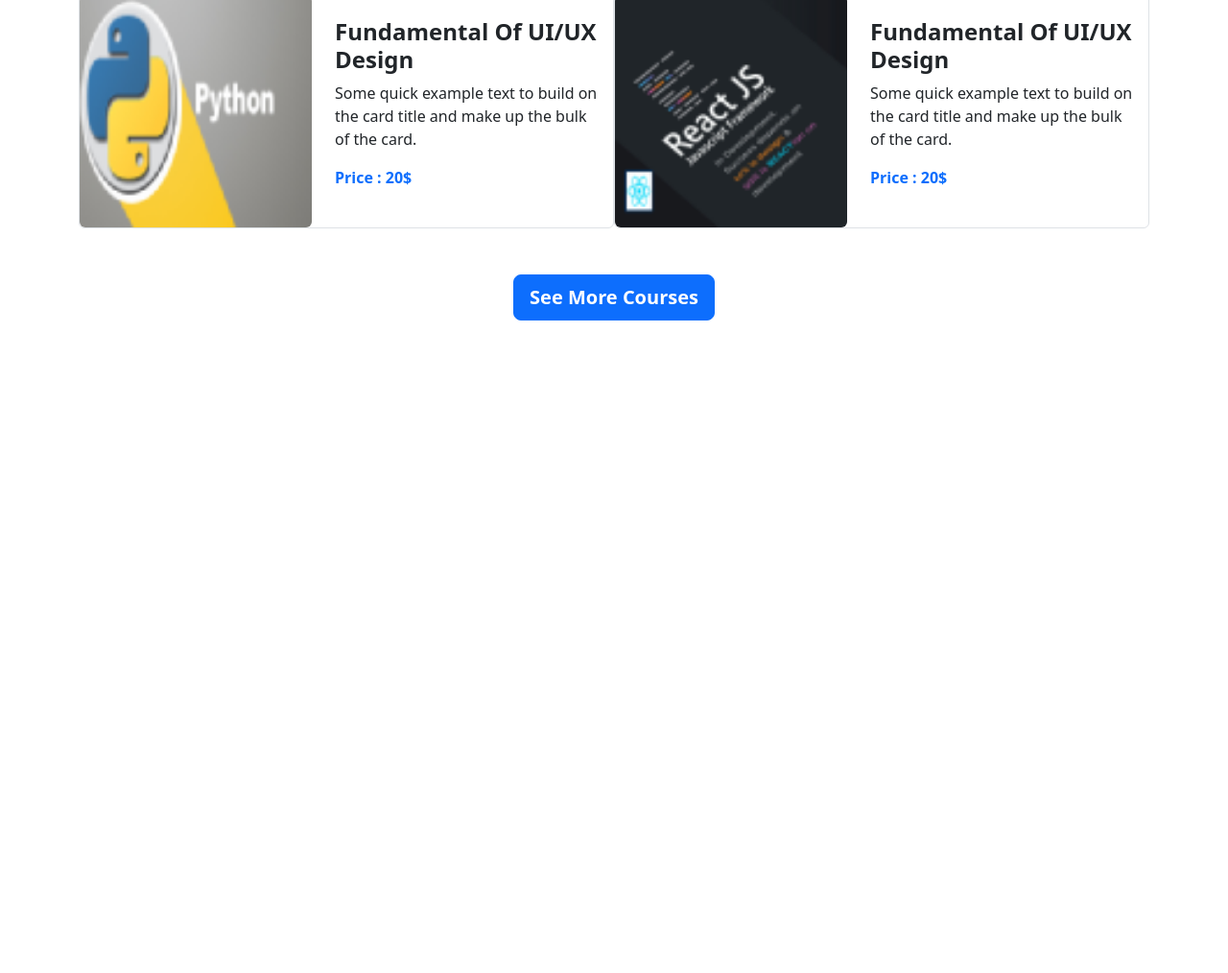
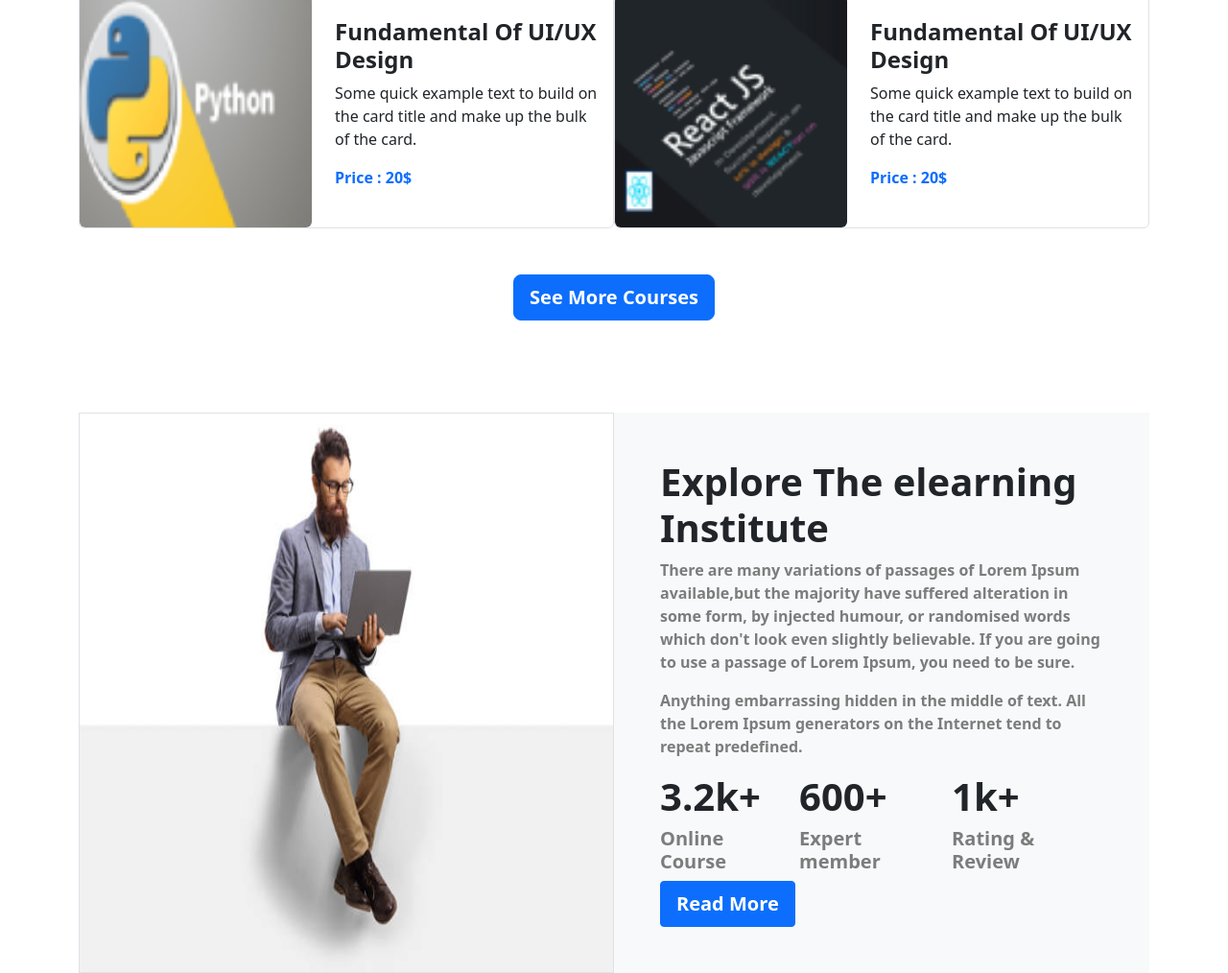
Before and after one commit to MohammadSazzatulislam/EdTech-portfolio, a plain HTML site: page index.html in a window 1280 px wide. Shown: the part 1534-2548 px from the top of the page at 96% size. Before the commit the page ends 1868 px from the top, so only its background shows below. Drawn offline with nearby package versions, Linux system fonts and the light colour scheme.

Commit message:
add elarning section

```diff
--- a/Css/style.css
+++ b/Css/style.css
@@ -6,7 +6,7 @@
     bottom: 0;
 }
 
-/* .courseimage{
-    width: 170px;
-    height: 170px;
-} */
+.elarningsige{
+    width: 100%;
+    height: 60vh;
+}
--- a/index.html
+++ b/index.html
@@ -17,7 +17,7 @@
                 <div class="container">
                   <h2 class="fw-bold ">Pro Edu</h2>
                   <div class="order-0 order-lg-3 ms-auto pe-4">
-                    <button type="button" class="btn btn-outline-primary fw-semibold rounded-1 py-2 px-4">Register</button>
+                    <button type="button" class="btn btn-outline-primary d-none d-sm-none d-md-inline d-lg-inline fw-semibold rounded-1 py-2 px-4">Register</button>
                   </div>
                   <button class="navbar-toggler " type="button" data-bs-toggle="collapse" data-bs-target="#navbarNavAltMarkup" aria-controls="navbarNavAltMarkup" aria-expanded="false" aria-label="Toggle navigation">
                     <span class="navbar-toggler-icon"></span>
@@ -137,7 +137,46 @@
               </section>
             <!-- courses section -->
 
+              <!-- elarning section -->
+              <section class="container mt-5 pt-5 ">
+                <div class="card elarningsige border-0" >
+                  <div class="row g-0">
+                    <div class=" col-sm-12 col-md-6 col-lg-6">
+                      <img src="images/other/working.jpg" class="w-100 h-100 border " alt="...">
+                    </div>
+                    <div class=" col-sm-12 col-md-6 col-lg-6 bg-light">
+                      <div class="card-body p-5 gap-3 ">
+                        <h1 class="card-title fw-bold">Explore The elearning Institute</h1>
+                        <p class="card-text text-black-50 fw-semibold">There are many variations of passages of Lorem Ipsum available,but the majority have suffered alteration in some form, by injected humour, or
+                          randomised words which don't look even slightly believable. If you are going
+                          to use a passage of Lorem Ipsum, you need to be sure.</p>
+                        <p class="card-text text-black-50 fw-semibold">Anything embarrassing hidden in the middle of text. All the Lorem Ipsum generators on the Internet tend to repeat predefined.</p>
+                        <div class="d-flex gap-2 " >
+                          <div>
+                            <h1 class="fw-bold">3.2k+</h1>
+                            <h5 class="text-black-50 fw-semibold">Online Course</h5>
+                          </div>
+                          <div>
+                            <h1 class="fw-bold">600+</h1>
+                            <h5 class="text-black-50 fw-semibold">Expert member</h5>
+                          </div>
+                          <div>
+                            <h1 class="fw-bold">1k+</h1>
+                            <h5 class="text-black-50 fw-semibold">Rating & Review</h5>
+                          </div>
+                        </div>
+                        <button type="button" class="btn btn-primary btn-lg rounded-1 fw-semibold fs-5  ">Read More</button>
+                      </div>
+                    </div>
+                  </div>
+                </div>
 
+              </section>
+
+
+
+
+              <!-- elarning section -->
 
 
 
```
